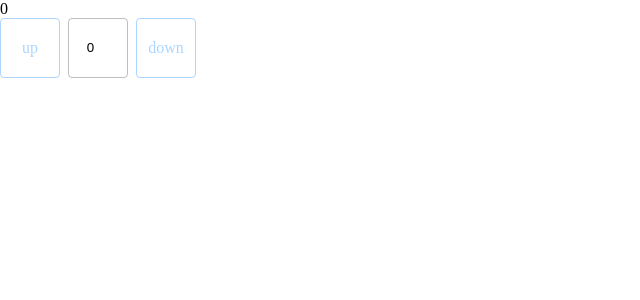
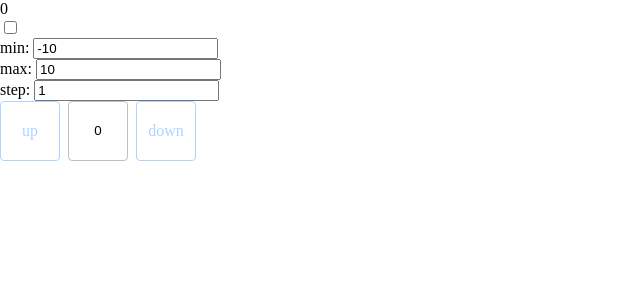
Before and after one commit to MuJungHo/room-allocation, a React app: page / in a window 1280 px wide. Shown: the top 300 px of the page, without its empty margins (0-640 px from the left). Built offline with nearby package versions, Linux system fonts and the light colour scheme.

Commit message:
feat: 新增組件 props 驗證

```diff
--- a/src/component/RoomAllocation.js
+++ b/src/component/RoomAllocation.js
@@ -3,6 +3,10 @@ import CustomInputNumber from './custom/CustomInputNumber';
 
 const RoomAllocation = () => {
   const [value, setValue] = React.useState(0)
+  const [disabled, setDisabled] = React.useState(false)
+  const [min, setMin] = React.useState(-10)
+  const [max, setMax] = React.useState(10)
+  const [step, setStep] = React.useState(1)
   const onChange = e => {
     setValue(e.target.value)
   }
@@ -10,16 +14,22 @@ const RoomAllocation = () => {
     console.log(e.target.value)
   }
   return (
-    <>
+    <div>
       {value}
+      <div><input type="checkbox" value={disabled} onChange={e => setDisabled(e.target.checked)} /></div>
+      <div>min: <input type="number" value={min} onChange={e => setMin(e.target.value)} /></div>
+      <div>max: <input type="number" value={max} onChange={e => setMax(e.target.value)} /></div>
+      <div>step: <input type="number" value={step} onChange={e => setStep(e.target.value)} /></div>
       <CustomInputNumber
         value={value}
-        max={15}
-        min={-15}
+        max={max}
+        min={min}
+        step={step}
         onChange={onChange}
         onBlur={onBlur}
+        disabled={disabled}
       />
-    </>
+    </div>
   )
 }
 
--- a/src/component/custom/CustomInputNumber.js
+++ b/src/component/custom/CustomInputNumber.js
@@ -14,14 +14,18 @@ const CustomInputNumber = ({
   React.useEffect(() => {
     if (inputRef && inputRef.current) {
       inputRef.current.addEventListener('up', (e) => {
-        if (Number(e.target.value) < max) {
-          e.target.value = Number(e.target.value) + 1
+        if (Number(e.target.value) + Number(e.target.step) < e.target.max) {
+          e.target.value = Number(e.target.value) + Number(e.target.step)
+        } else {
+          e.target.value = e.target.max
         }
         onChange(e)
       }, false)
       inputRef.current.addEventListener('down', (e) => {
-        if (Number(e.target.value) > min) {
-          e.target.value = Number(e.target.value) - 1
+        if (Number(e.target.value) - Number(e.target.step) > e.target.min) {
+          e.target.value = Number(e.target.value) - Number(e.target.step)
+        } else {
+          e.target.value = e.target.min
         }
         onChange(e)
       }, false)
--- a/src/index.scss
+++ b/src/index.scss
@@ -1,5 +1,15 @@
 body {
     margin: 0;
+}
+input::-webkit-outer-spin-button,
+input::-webkit-inner-spin-button {
+  -webkit-appearance: none;
+  margin: 0;
+}
+
+/* Firefox */
+input[type=number] {
+  -moz-appearance: textfield;
 }
 .input-field {
     display: flex;
```
